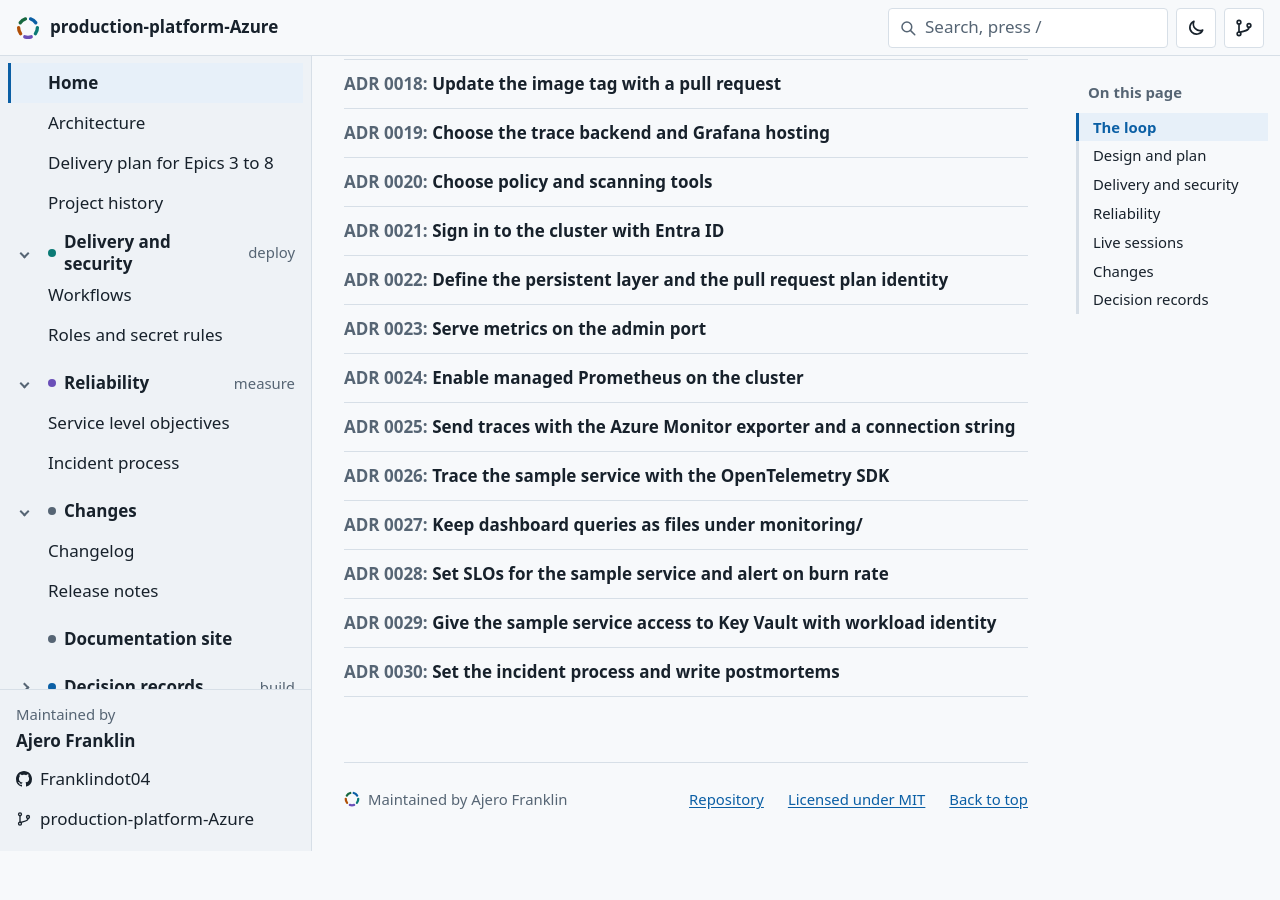
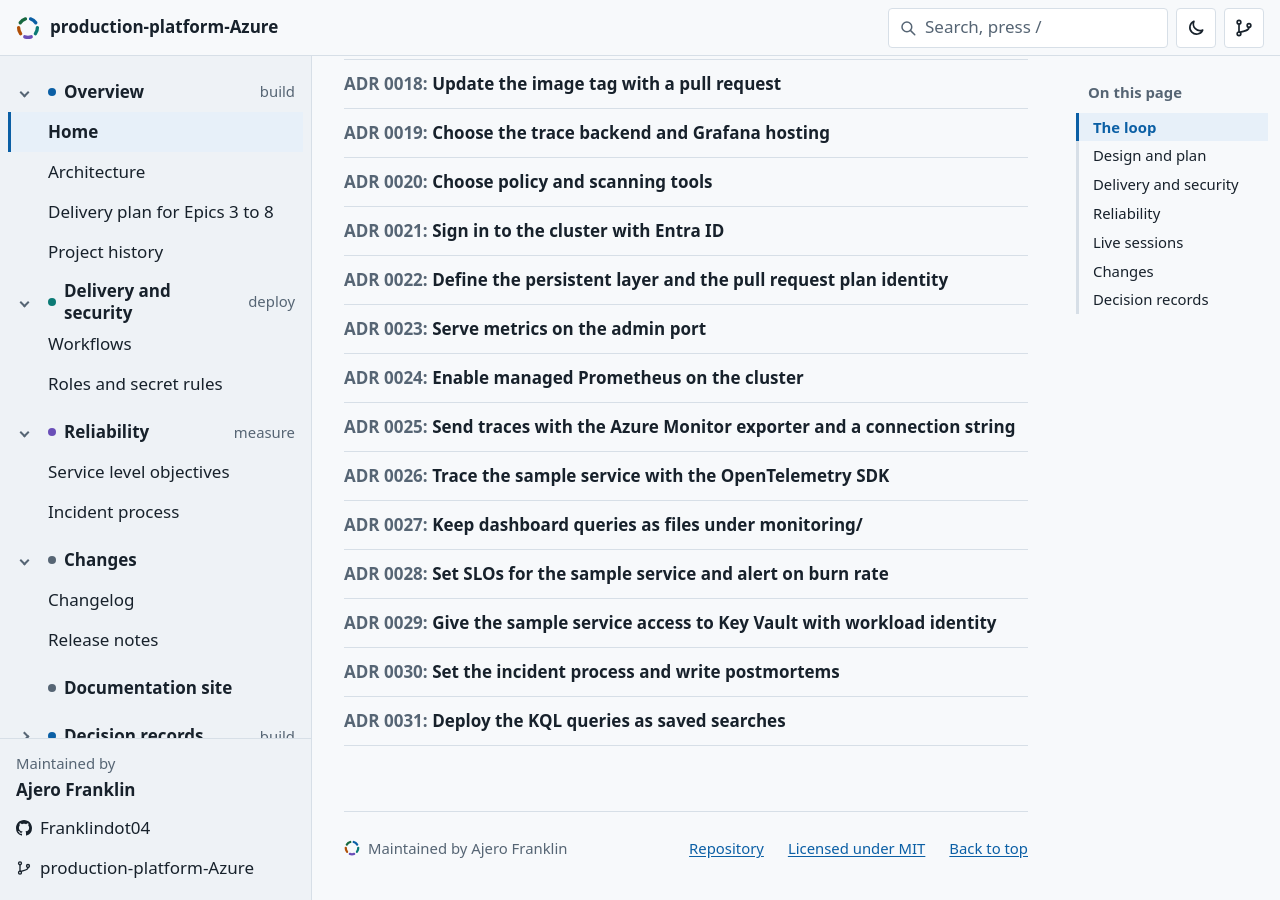
Before and after one commit to Franklindot04/production-platform-Azure, a Jekyll site: the page built from docs/index.md, in a window 1280 px wide and 900 px high, scrolled down 3332 px. Built offline with Jekyll 4.4.1, drawn with Linux system fonts in a browser that asks for light colours; some web fonts are replaced; comment, search, counter and statistics services are not loaded; our own code applies the rules of GitHub Pages for plain Markdown files; before the commit the page ends 4183 px from its top, so only the background shows below that.

Commit message:
list adr 0031 in the architecture decision table and the docs index (#40)

```diff
--- a/docs/index.md
+++ b/docs/index.md
@@ -101,3 +101,4 @@ The repository is at [github.com/Franklindot04/production-platform-Azure](https:
 - [ADR 0028: Set SLOs for the sample service and alert on burn rate](adr/0028-slos-and-burn-rate-alerts.md)
 - [ADR 0029: Give the sample service access to Key Vault with workload identity](adr/0029-workload-identity-and-vault-access.md)
 - [ADR 0030: Set the incident process and write postmortems](adr/0030-incident-process-and-postmortems.md)
+- [ADR 0031: Deploy the KQL queries as saved searches](adr/0031-kql-saved-searches.md)
```
Also changed, not shown: docs/architecture.md (+1 -0 lines).
